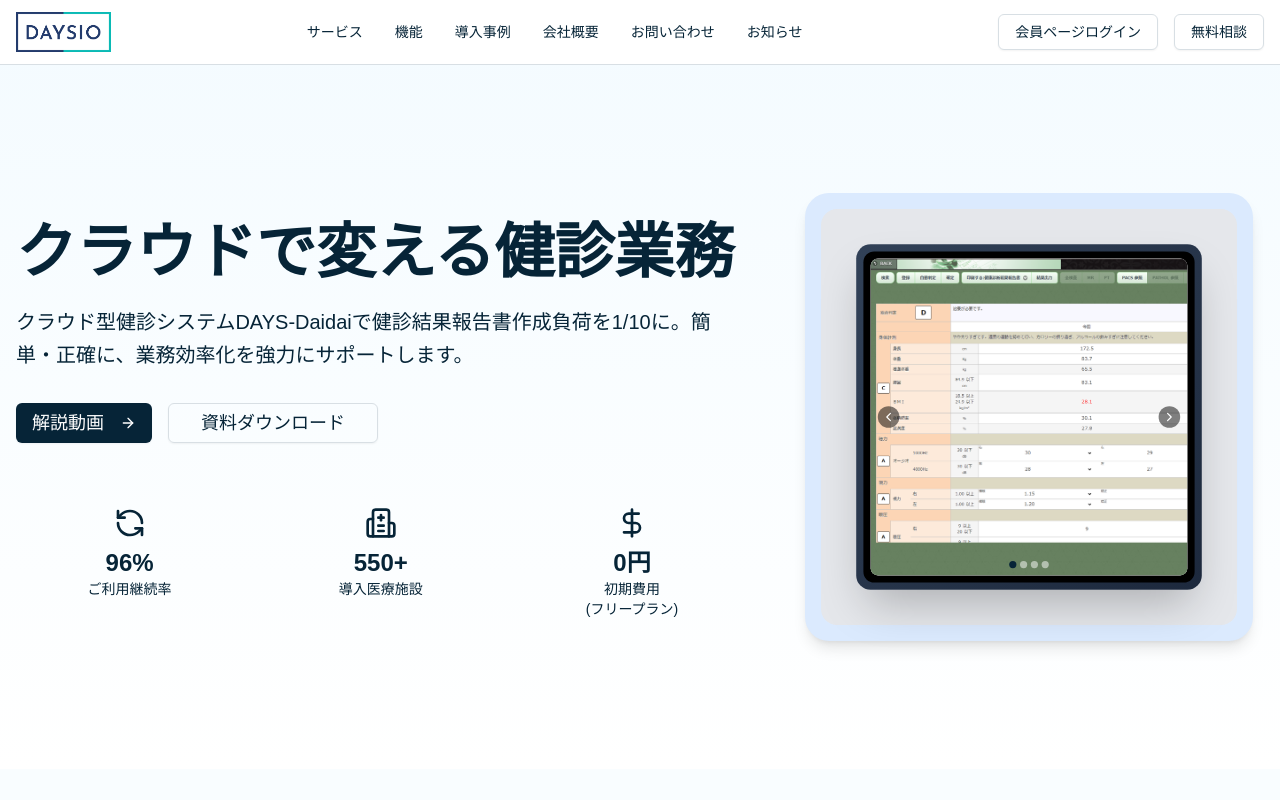
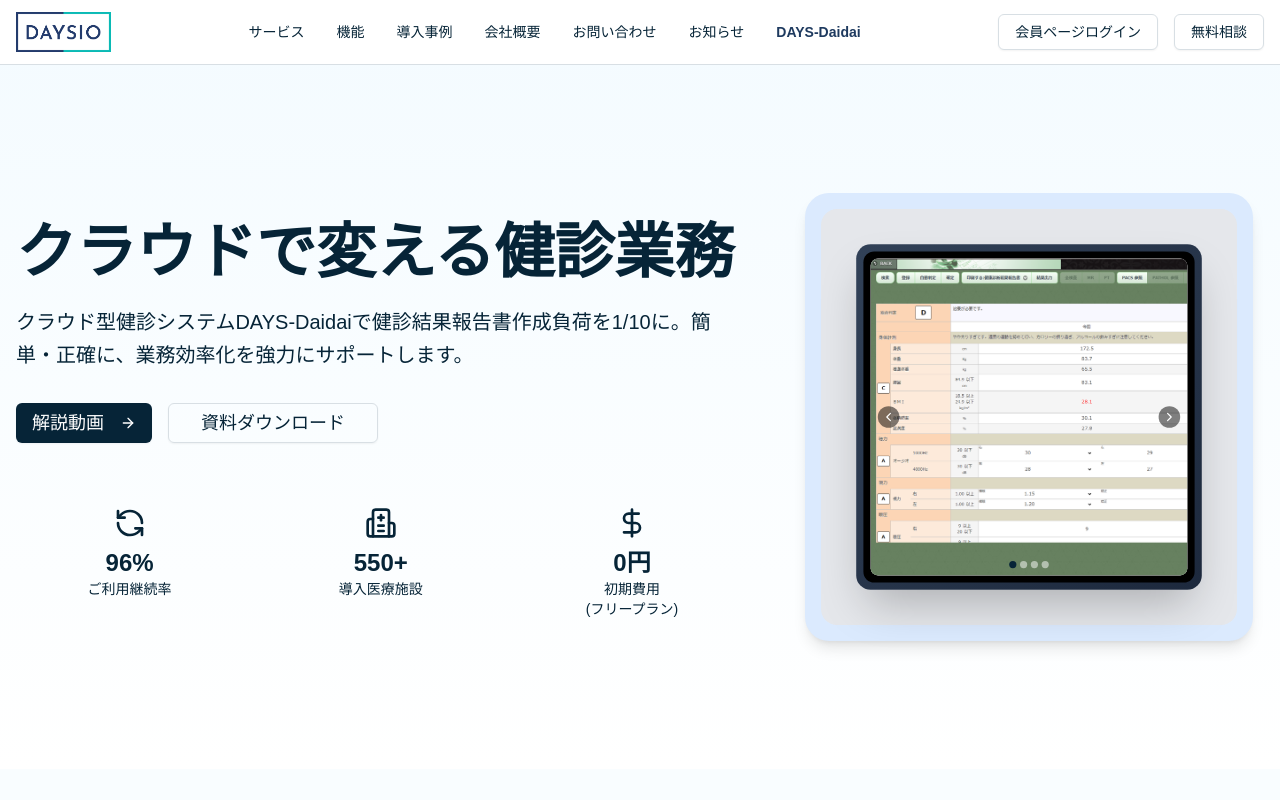
Before and after one commit to daysio-website/daysio-website, a Next.js app: page / in a window 1280 px wide. Shown: the top 800 px of the page. Built offline with nearby package versions, Linux system fonts and the light colour scheme; a web font is replaced by a local one.

Commit message:
feat: open DAYS-Daidai links in new tabs
Add target="_blank" and rel="noopener noreferrer" to header and footer links.

Co-authored-by: null <232745726+tm-sakuma@users.noreply.github.com>

```diff
--- a/components/footer.tsx
+++ b/components/footer.tsx
@@ -27,6 +27,16 @@ export function Footer() {
               <li>
                 <a href="#features" className="hover:opacity-100 transition-opacity">
                   医療現場に最適化された先進機能
+                </a>
+              </li>
+              <li>
+                <a
+                  href="https://www.daysio.co.jp/days-daidai"
+                  target="_blank"
+                  rel="noopener noreferrer"
+                  className="font-bold text-white hover:opacity-80 transition-opacity"
+                >
+                  DAYS-Daidai
                 </a>
               </li>
             </ul>
@@ -76,7 +86,7 @@ export function Footer() {
         </div>
 
         <div className="border-t border-primary-foreground/20 mt-8 pt-8 text-center">
-          <p className="text-sm opacity-90">© 2024 株式会社DAYSIO. All rights reserved.</p>
+          <p className="text-sm opacity-90">© 2025 株式会社DAYSIO. All rights reserved.</p>
         </div>
       </div>
     </footer>
--- a/components/header.tsx
+++ b/components/header.tsx
@@ -31,6 +31,14 @@ export function Header() {
           <a href="#news" className="text-sm font-medium text-foreground hover:text-primary transition-colors">
             お知らせ
           </a>
+          <a
+            href="https://www.daysio.co.jp/days-daidai"
+            target="_blank"
+            rel="noopener noreferrer"
+            className="text-sm font-bold text-[#1e3a5f] hover:opacity-80 transition-opacity"
+          >
+            DAYS-Daidai
+          </a>
         </nav>
 
         <div className="flex items-center gap-4">
```
